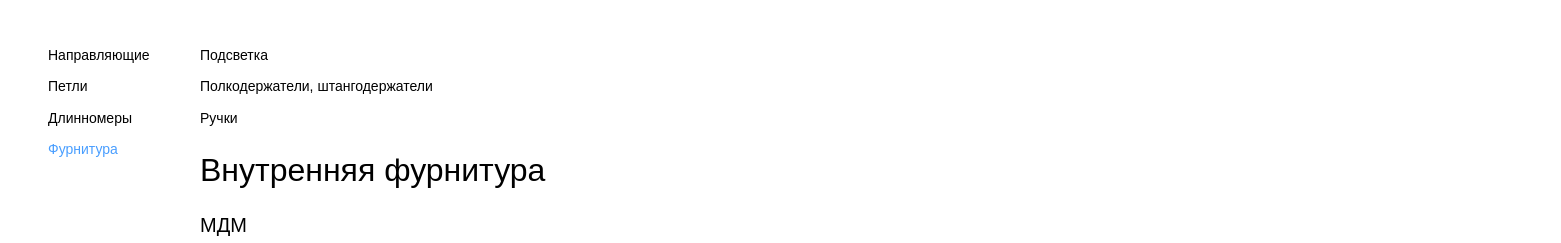
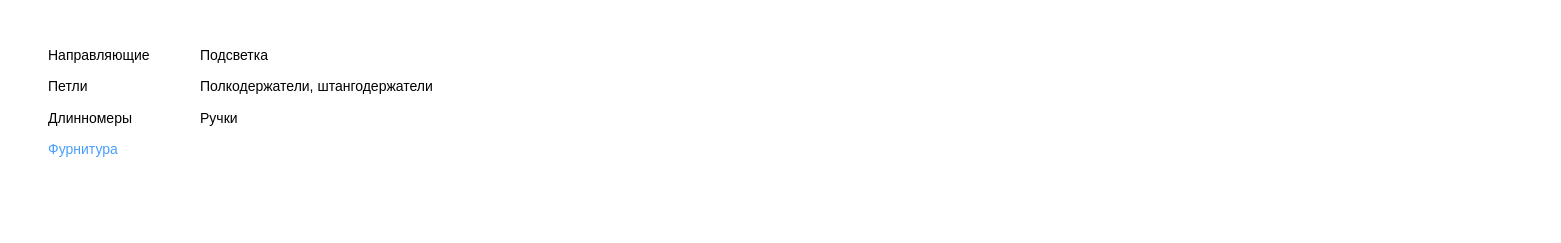
Before and after one commit to ornelet/storage, a plain HTML site: page fittings.html in a window 1280 px wide. Shown: the top 243 px of the page, 1561 px wide, since content can reach past the window. Drawn offline with Linux system fonts and the light colour scheme.

Commit message:
Commented in fittings.html

```diff
--- a/fittings.html
+++ b/fittings.html
@@ -42,7 +42,7 @@
         </ul>
       </nav>
 
-      <h2>Внутренняя фурнитура</h2>
+      <!-- <h2>Внутренняя фурнитура</h2>
 
       <h3>МДМ</h3>
 
@@ -1791,7 +1791,7 @@
           <p>Зета ТР</p>
           <div class="amount">1</div>
         </div>
-      </div>
+      </div> -->
     </main>
   </body>
 </html>
```
